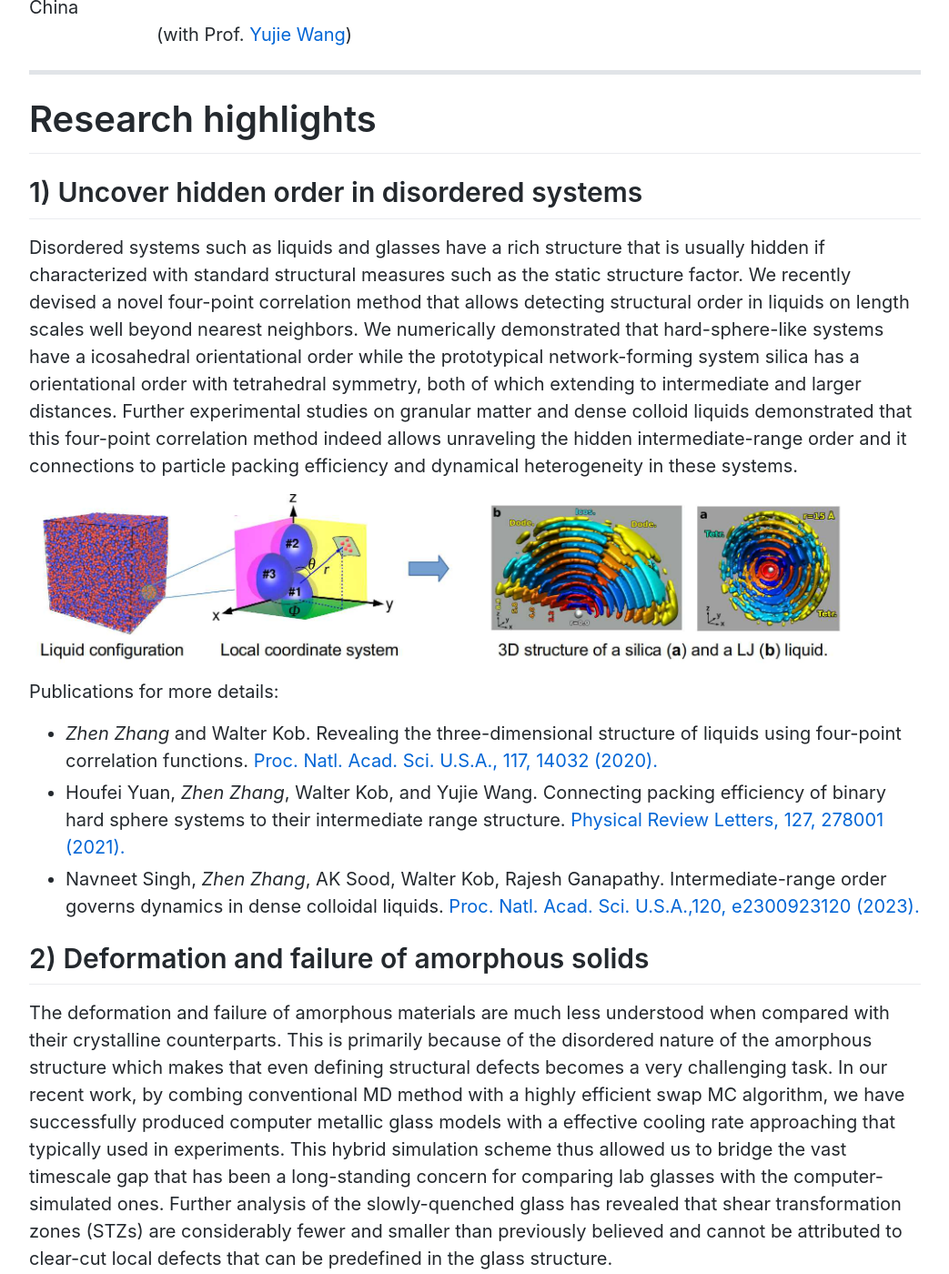
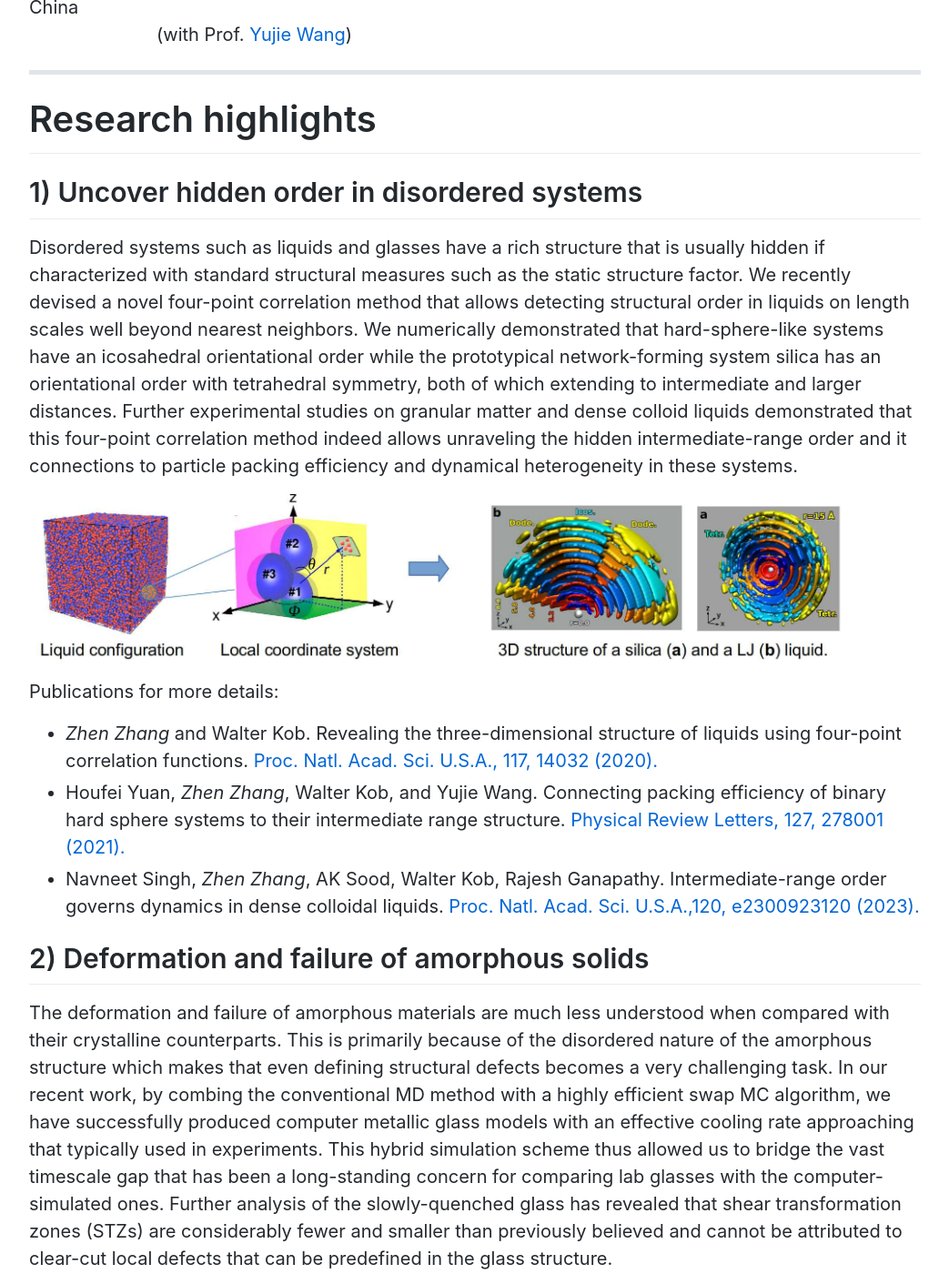
Before and after one commit to zhenzhang1991/zhenzhang1991.github.io, a Jekyll site: the page built from index.md, in a window 1280 px wide and 1400 px high, scrolled down 1020 px. Shown: the whole window at 91% size, without its empty margins (118-1161 px from the left). Built offline with Jekyll 4.4.1, drawn with Linux system fonts in a browser that asks for light colours; Markdown is read by kramdown in place of the engine named in the settings; comment, search, counter and statistics services are not loaded; some of the changed text lies outside the part shown.

Commit message:
Update index.md

```diff
--- a/index.md
+++ b/index.md
@@ -38,7 +38,7 @@ Email: zhen.zhang1991@hotmail.com<br>
 
 ## 1) Uncover hidden order in disordered systems
 
-Disordered systems such as liquids and glasses have a rich structure that is usually hidden if characterized with standard structural measures such as the static structure factor. We recently devised a novel four-point correlation method that allows detecting structural order in liquids on length scales well beyond nearest neighbors. We numerically demonstrated that hard-sphere-like systems have a icosahedral orientational order while the prototypical network-forming system silica has a orientational order with tetrahedral symmetry, both of which extending to intermediate and larger distances. Further experimental studies on granular matter and dense colloid liquids demonstrated that this four-point correlation method indeed allows unraveling the hidden intermediate-range order and it connections to particle packing efficiency and dynamical heterogeneity in these systems.
+Disordered systems such as liquids and glasses have a rich structure that is usually hidden if characterized with standard structural measures such as the static structure factor. We recently devised a novel four-point correlation method that allows detecting structural order in liquids on length scales well beyond nearest neighbors. We numerically demonstrated that hard-sphere-like systems have an icosahedral orientational order while the prototypical network-forming system silica has an orientational order with tetrahedral symmetry, both of which extending to intermediate and larger distances. Further experimental studies on granular matter and dense colloid liquids demonstrated that this four-point correlation method indeed allows unraveling the hidden intermediate-range order and it connections to particle packing efficiency and dynamical heterogeneity in these systems.
 
 <img align="center" src="images/4point-correlation.jpg" width="900">
 
@@ -48,11 +48,11 @@ Publications for more details:
 *  Navneet Singh, *Zhen Zhang*, AK Sood, Walter Kob, Rajesh Ganapathy. Intermediate-range order governs dynamics in dense colloidal liquids. [Proc. Natl. Acad. Sci. U.S.A.,120, e2300923120 (2023).](https://www.pnas.org/doi/abs/10.1073/pnas.2300923120)
 
 ## 2) Deformation and failure of amorphous solids
-The deformation and failure of amorphous materials are much less understood when compared with their crystalline counterparts. This is primarily because of the disordered nature of the amorphous structure which makes that even defining structural defects becomes a very challenging task. In our recent work, by combing conventional MD method with a highly efficient swap MC algorithm, we have successfully produced computer metallic glass models with a effective cooling rate approaching that typically used in experiments. This hybrid simulation scheme thus allowed us to bridge the vast timescale gap that has been a long-standing concern for comparing lab glasses with the computer-simulated ones. Further analysis of the slowly-quenched glass has revealed that shear transformation zones (STZs) are considerably fewer and smaller than previously believed and cannot be attributed to clear-cut local defects that can be predefined in the glass structure.
+The deformation and failure of amorphous materials are much less understood when compared with their crystalline counterparts. This is primarily because of the disordered nature of the amorphous structure which makes that even defining structural defects becomes a very challenging task. In our recent work, by combing the conventional MD method with a highly efficient swap MC algorithm, we have successfully produced computer metallic glass models with an effective cooling rate approaching that typically used in experiments. This hybrid simulation scheme thus allowed us to bridge the vast timescale gap that has been a long-standing concern for comparing lab glasses with the computer-simulated ones. Further analysis of the slowly-quenched glass has revealed that shear transformation zones (STZs) are considerably fewer and smaller than previously believed and cannot be attributed to clear-cut local defects that can be predefined in the glass structure.
 
 <img align="center" src="images/stz-mg.jpg" width="900">
 
-For silicate glasses, we have recently investigated their mechanical behavior under tensile loading using large-scale MD simulations. It is found that the non-linear elastic properties of the glasses originate from the combined effect of heterogeneous response of the network structure and the stress-relaxing local coordination environment variations of the alkali modifiers. We also found a composition-mediated brittle-to-ductile transition of the nanoscale fracture behavior of the glasses, which can be related to change of heterogeneities in various atomic-level properties.
+For silicate glasses, we have recently investigated their mechanical behavior under tensile loading using large-scale MD simulations. It is found that the non-linear elastic properties of the glasses originate from the combined effect of heterogeneous response of the network structure and the stress-relaxing local coordination environment variations of the alkali modifiers. We also found a composition-mediated brittle-to-ductile transition of the nanoscale fracture behavior of the glasses, which can be related to the change of heterogeneities in various atomic-level properties.
 
 <img align="center" src="images/deformation-silicate-glass.jpg" width="900">
 
@@ -64,7 +64,7 @@ Publications for more details:
 
 ## 3) Monolayer surface properties of oxide glasses
 
-Surface properties lie at the core of many applications of silicate glasses. In our recent work we have combined large-scale classical MD simulations with first-principles calculations to investigate the characteristics of silicate glass surfaces on the level of single atomic layer. Our MD simulations revealed the presence of structural defects that are potential reactive sites on the surfaces; their vibrational and electronic signatures were further identified jointly from the classical and ab initio simulations. Moreover, the large-scale simulations allowed us to study the topographical features of the melt-quenched surface and the fracture surface of the glasses. It is revealed that the roughness of the melt-quenched surface is considerably smaller than the fracture surface. The fracture surface is found to exhibit a logarithmic scaling of the surface height fluctuation, indicating that it is not fractal object on the nanometer scale.
+Surface properties lie at the core of many applications of silicate glasses. In our recent work we have combined large-scale classical MD simulations with (DFT-based) first-principles calculations to investigate the characteristics of silicate glass surfaces on the level of single atomic layer. Our MD simulations revealed the presence of structural defects that are potential reactive sites on the surfaces; their vibrational and electronic signatures were further identified jointly from the classical and ab initio simulations. Moreover, the large-scale simulations allowed us to study the topographical features of the melt-quenched surface and the fracture surface of the glasses. It is revealed that the roughness of the melt-quenched surface is considerably smaller than that of the fracture surface. In contrast to experimental findings, we find that the fracture surface exhibits a logarithmic scaling of the surface height fluctuation, indicating that it is not fractal object on the nanometer scale.
 
 <img align="center" src="images/surface-prop.jpg" width="900">
 
```
Also changed, not shown: other parts of index.md (+3 -3 lines).
